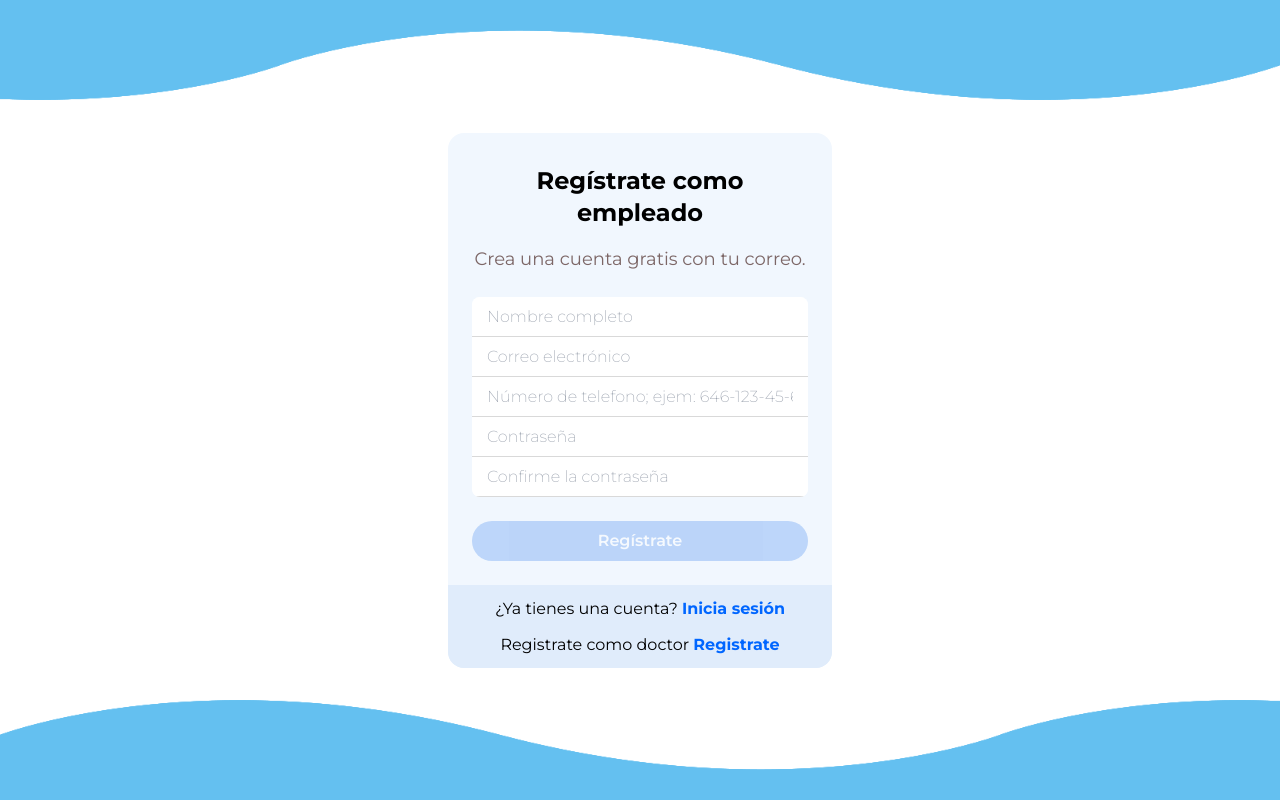
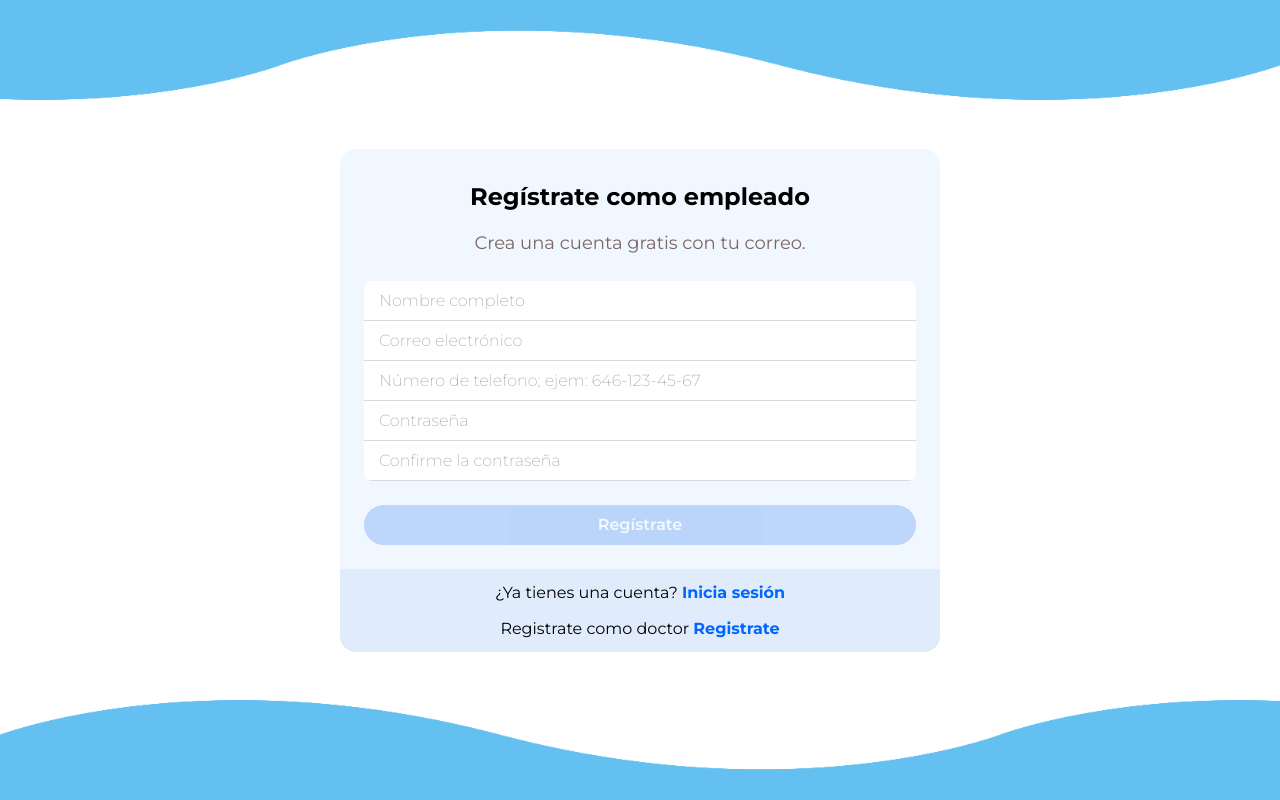
Before and after one commit to alanvviera/DentalSystem, a Next.js app: page /signup in a window 1280 px wide. Built offline with nearby package versions, Linux system fonts and the light colour scheme.

Commit message:
Fixed responsive signup and signup-doctor

```diff
--- a/app/signup/page.tsx
+++ b/app/signup/page.tsx
@@ -97,7 +97,7 @@ function SignUp() {
   }
 
   return (
-    <main>
+    <main className="relative">
       <Background />
       <CustomForm
         onSubmit={onSubmit}
--- a/components/form/CustomForm.tsx
+++ b/components/form/CustomForm.tsx
@@ -3,8 +3,8 @@ import React from 'react'
 
 const CustomForm = ({ onSubmit, title, subTile, textSubmit, textForgetPassword, inputsForm = [], bottomComponent, topComponent }) => {
     return (
-        <section className="flex flex-col justify-center min-h-[100vh] bg-secondary lg:bg-transparent py-10">
-            <article className="relative  w-full lg:max-w-[30vw] lg:min-h-min lg:rounded-2xl overflow-hidden m-auto lg:bg-secondary">
+        <section className="relative z-10 flex flex-col justify-center min-h-[100vh] bg-secondary xl:bg-transparent lg:bg-transparent md:bg-transparent sm:bg-transparent py-10">
+            <article className="w-full xl:max-w-[600px] lg:max-w-[500px] md:max-w-[450px] sm:max-w-[400px] lg:min-h-min xl:rounded-2xl lg:rounded-2xl md:rounded-2xl sm:rounded-2xl overflow-hidden m-auto xl:bg-secondary lg:bg-secondary md:bg-secondary sm:bg-secondary">
                 <form
                     className="flex flex-col items-center justify-center gap-4 text-center pt-8 px-6 pb-6 group"
                     onSubmit={onSubmit}
```
